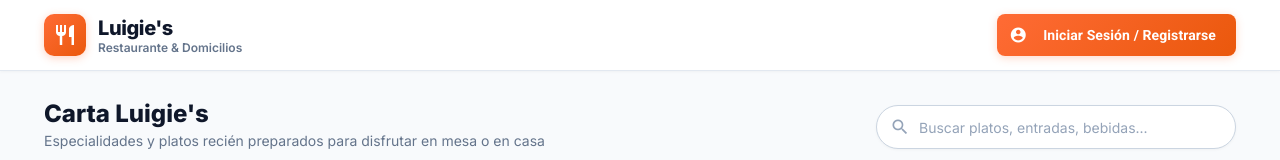
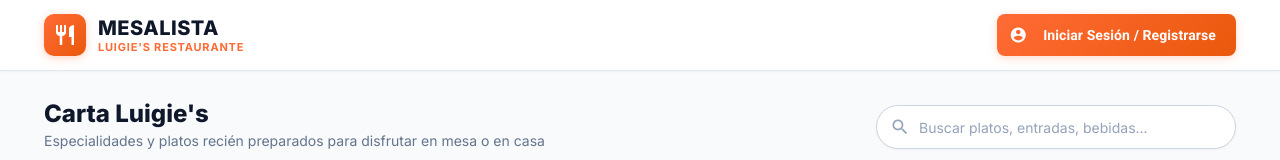
Before and after one commit to juanesmartinezunicauca/MesaLista, an Angular app in the folder frontend/: page /cliente in a window 1280 px wide. Shown: the top 160 px of the page. Built offline with nearby package versions, Linux system fonts and the light colour scheme; no server answers.

Commit message:
style(branding): propagar identidad MESALISTA con distintivo LUIGIE'S en header de empleados, sidebar y clientes

```diff
--- a/frontend/src/app/features/cliente/vista-cliente/vista-cliente.html
+++ b/frontend/src/app/features/cliente/vista-cliente/vista-cliente.html
@@ -7,8 +7,8 @@
           <mat-icon>restaurant</mat-icon>
         </div>
         <div class="brand-text">
-          <span class="brand-title">Luigie's</span>
-          <span class="brand-sub">Restaurante & Domicilios</span>
+          <span class="brand-title">MESALISTA</span>
+          <span class="brand-sub">LUIGIE'S RESTAURANTE</span>
         </div>
       </div>
 
--- a/frontend/src/app/features/cliente/vista-cliente/vista-cliente.scss
+++ b/frontend/src/app/features/cliente/vista-cliente/vista-cliente.scss
@@ -63,15 +63,17 @@
       .brand-title {
         font-size: 1.25rem;
         font-weight: 800;
-        letter-spacing: -0.4px;
+        letter-spacing: 0.5px;
         color: #0F172A;
         line-height: 1.2;
       }
 
       .brand-sub {
-        font-size: 0.75rem;
-        color: #64748B;
-        font-weight: 600;
+        font-size: 0.6875rem;
+        color: $brand-orange;
+        font-weight: 700;
+        letter-spacing: 0.8px;
+        text-transform: uppercase;
       }
     }
   }
--- a/frontend/src/app/shared/components/outer-header/outer-header.html
+++ b/frontend/src/app/shared/components/outer-header/outer-header.html
@@ -1,6 +1,9 @@
 <header class="app-outer-header">
   <div class="header-left">
-    <span class="view-tag">MesaLista POS</span>
+    <div class="brand-venue-badge">
+      <span class="brand-main">MESALISTA</span>
+      <span class="brand-sub">LUIGIE'S</span>
+    </div>
   </div>
 
   <div class="user-session-container">
--- a/frontend/src/app/shared/components/outer-header/outer-header.scss
+++ b/frontend/src/app/shared/components/outer-header/outer-header.scss
@@ -13,14 +13,35 @@
   box-sizing: border-box;
 
   .header-left {
-    .view-tag {
-      font-size: 0.9rem;
-      font-weight: 600;
-      color: $text-secondary;
+    display: flex;
+    align-items: center;
+
+    .brand-venue-badge {
+      display: inline-flex;
+      align-items: center;
+      gap: 8px;
       background-color: $bg-app;
-      padding: 4px 12px;
+      padding: 5px 14px;
       border-radius: $radius-full;
       border: 1px solid $border-color;
+
+      .brand-main {
+        font-size: 0.925rem;
+        font-weight: 800;
+        letter-spacing: 0.6px;
+        color: $text-primary;
+      }
+
+      .brand-sub {
+        font-size: 0.6875rem;
+        font-weight: 700;
+        letter-spacing: 0.8px;
+        background: linear-gradient(135deg, $brand-orange 0%, #ea580c 100%);
+        color: #ffffff;
+        padding: 2px 8px;
+        border-radius: 999px;
+        text-transform: uppercase;
+      }
     }
   }
 
--- a/frontend/src/app/shared/components/sidebar/sidebar.html
+++ b/frontend/src/app/shared/components/sidebar/sidebar.html
@@ -4,8 +4,8 @@
       <mat-icon>restaurant_menu</mat-icon>
     </div>
     <div class="brand-info">
-      <h2>Luigie's</h2>
-      <span>MesaLista POS</span>
+      <h2>MESALISTA</h2>
+      <span class="venue-sub">LUIGIE'S</span>
     </div>
   </div>
 
--- a/frontend/src/app/shared/components/sidebar/sidebar.scss
+++ b/frontend/src/app/shared/components/sidebar/sidebar.scss
@@ -104,16 +104,18 @@
     .brand-info {
       h2 {
         font-size: 1.05rem;
-        font-weight: 700;
+        font-weight: 800;
         color: #ffffff;
         margin: 0;
-        letter-spacing: -0.3px;
+        letter-spacing: 0.5px;
       }
 
-      span {
-        font-size: 0.75rem;
-        color: #94a3b8;
-        font-weight: 500;
+      .venue-sub, span {
+        font-size: 0.725rem;
+        color: $brand-orange;
+        font-weight: 700;
+        letter-spacing: 0.8px;
+        text-transform: uppercase;
       }
     }
   }
```
